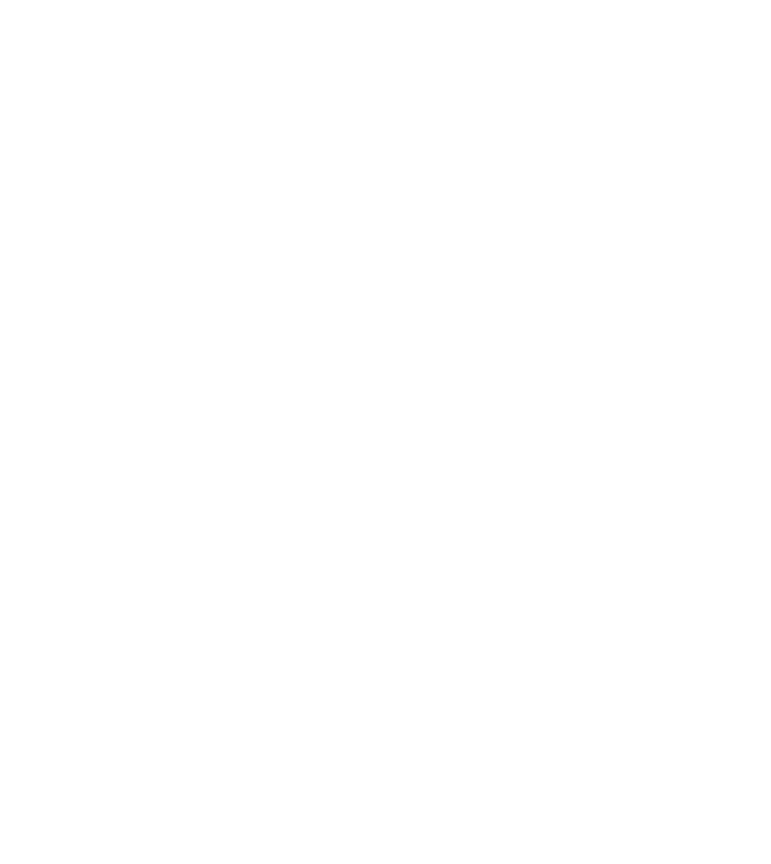
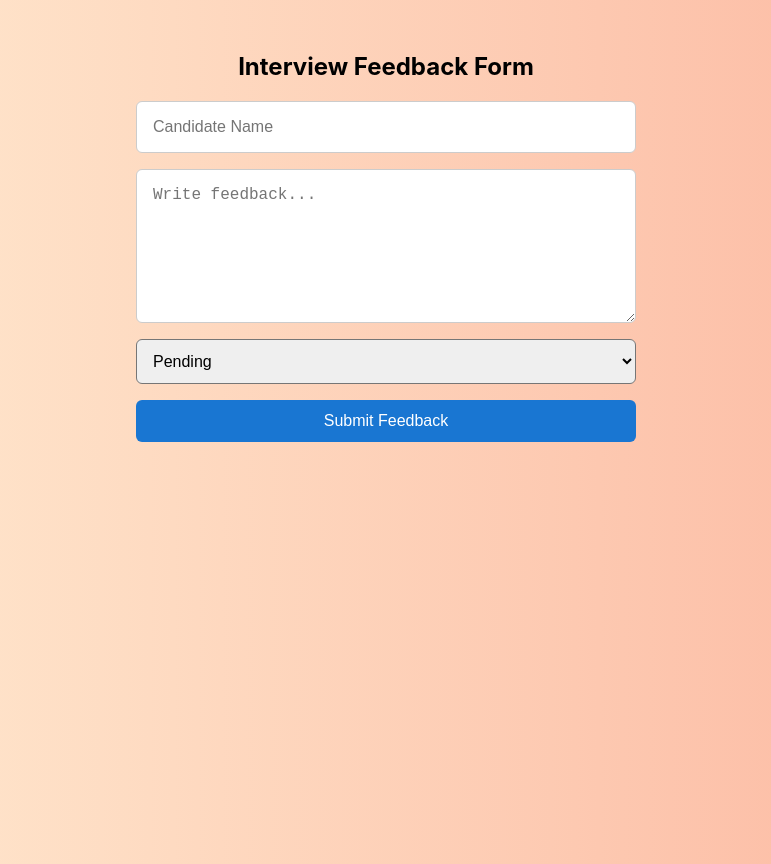
Before and after one commit to arrysoni/interview-scheduler-app, a React (Create React App) app in the folder client/: page /hr/feedback in a window 1280 px wide. Before the commit this address had no page. Shown: the whole page, without its empty margins (254-1025 px from the left). Before the commit the page ends 800 px from the top, so only its background shows below. Built offline with nearby package versions, Linux system fonts and the light colour scheme.

Commit message:
HR: Interview Feedback

```diff
--- a/client/src/App.js
+++ b/client/src/App.js
@@ -3,6 +3,7 @@
 import Home from "./pages/Home";
 import Login from "./pages/Login";
 import Register from "./pages/Register";
+import InterviewFeedback from "./portals/HR/InterviewFeedback";
 
 // Candidate Portal
 import CandidateDashboard from "./portals/Candidate/Dashboard";
@@ -32,6 +33,9 @@
 
         {/* Admin Portal */}
         <Route path="/admin/dashboard" element={<AdminDashboard />} />
+
+         {/* HR Portal */}
+        <Route path="/hr/feedback" element={<InterviewFeedback />} />
       </Routes>
     </Router>
   );
--- a/client/src/portals/Candidate/SlotBooking.jsx
+++ b/client/src/portals/Candidate/SlotBooking.jsx
@@ -32,13 +32,23 @@
       return;
     }
 
+    // Store candidate's slot (for personal dashboard)
     localStorage.setItem("interviewSlot", selectedSlot);
+
+    // 👉 Add to global interview slots for HR to see
+    const allSlots = JSON.parse(localStorage.getItem("allInterviewSlots")) || [];
+    const candidateName = localStorage.getItem("candidateName") || "Anonymous";
+    allSlots.push({ candidateName, slot: selectedSlot });
+    localStorage.setItem("allInterviewSlots", JSON.stringify(allSlots));
+
+    // Set confirmation message and redirect
     setConfirmationMessage("Slot booked successfully! 🎉");
 
     setTimeout(() => {
       navigate("/candidate/dashboard");
     }, 1500);
   };
+
 
   return (
     <div style={styles.container}>
--- a/client/src/portals/HR/InterviewFeedback.jsx
+++ b/client/src/portals/HR/InterviewFeedback.jsx
@@ -1,9 +1,101 @@
-import React from 'react'
+import React, { useState } from "react";
 
 const InterviewFeedback = () => {
+  const [candidateName, setCandidateName] = useState("");
+  const [feedback, setFeedback] = useState("");
+  const [status, setStatus] = useState("pending");
+  const [message, setMessage] = useState("");
+
+  const handleSubmit = (e) => {
+    e.preventDefault();
+
+    if (!candidateName || !feedback) {
+      setMessage("Please fill in all fields.");
+      return;
+    }
+
+    // Save feedback to localStorage (can be replaced with API)
+    const existing = JSON.parse(localStorage.getItem("interviewFeedback")) || [];
+    existing.push({ candidateName, feedback, status });
+    localStorage.setItem("interviewFeedback", JSON.stringify(existing));
+
+    setMessage("✅ Feedback submitted!");
+    setCandidateName("");
+    setFeedback("");
+    setStatus("pending");
+  };
+
   return (
-    <h1>InterviewFeedback</h1>
-  )
-}
+    <div style={styles.container}>
+      <h2>Interview Feedback Form</h2>
+      <form onSubmit={handleSubmit} style={styles.form}>
+        <input
+          type="text"
+          placeholder="Candidate Name"
+          value={candidateName}
+          onChange={(e) => setCandidateName(e.target.value)}
+          style={styles.input}
+        />
+        <textarea
+          placeholder="Write feedback..."
+          value={feedback}
+          onChange={(e) => setFeedback(e.target.value)}
+          style={{ ...styles.input, height: "120px" }}
+        />
+        <select
+          value={status}
+          onChange={(e) => setStatus(e.target.value)}
+          style={styles.select}
+        >
+          <option value="pending">Pending</option>
+          <option value="move-forward">Move Forward</option>
+          <option value="reject">Reject</option>
+        </select>
+        <button type="submit" style={styles.button}>
+          Submit Feedback
+        </button>
+      </form>
+      {message && <p>{message}</p>}
+    </div>
+  );
+};
 
-export default InterviewFeedback
+const styles = {
+  container: {
+    padding: "2rem",
+    background: "linear-gradient(to right, #ffecd2, #fcb69f)",
+    minHeight: "100vh",
+    display: "flex",
+    flexDirection: "column",
+    alignItems: "center",
+  },
+  form: {
+    display: "flex",
+    flexDirection: "column",
+    gap: "1rem",
+    width: "100%",
+    maxWidth: "500px",
+  },
+  input: {
+    padding: "1rem",
+    borderRadius: "6px",
+    border: "1px solid #ccc",
+    fontSize: "1rem",
+  },
+  select: {
+    padding: "0.75rem",
+    fontSize: "1rem",
+    borderRadius: "6px",
+  },
+  button: {
+    backgroundColor: "#1976D2",
+    color: "#fff",
+    border: "none",
+    padding: "0.75rem 1.25rem",
+    fontSize: "1rem",
+    borderRadius: "6px",
+    cursor: "pointer",
+  },
+};
+
+export default InterviewFeedback;
```
Also changed, not shown: client/src/portals/HR/ScheduleManager.jsx (+69 -5 lines).
